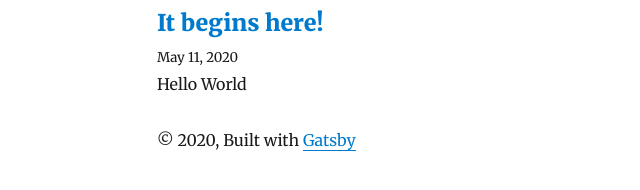
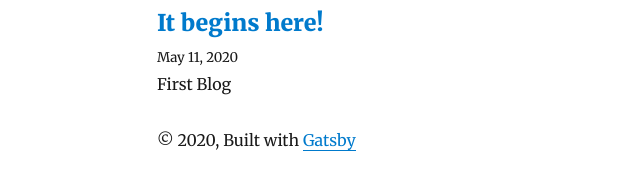
Before and after one commit to atulpandey98/My-Blog, a Gatsby site: page / in a window 1280 px wide. Shown: the part 396-586 px from the top of the page, 168-808 px from the left. Built offline with nearby package versions, Linux system fonts and the light colour scheme; Gatsby itself is replaced by a stand-in of ours; some packages are replaced by stand-ins of ours.

Commit message:
Update index.md

```diff
--- a/content/blog/index.md
+++ b/content/blog/index.md
@@ -1,7 +1,7 @@
 ---
 title: It begins here!
 date: "2020-05-11T23:46:37.121Z"
-description: "Hello World"
+description: "First Blog"
 ---
 
 Heyyy, you came to see my blog.
```
